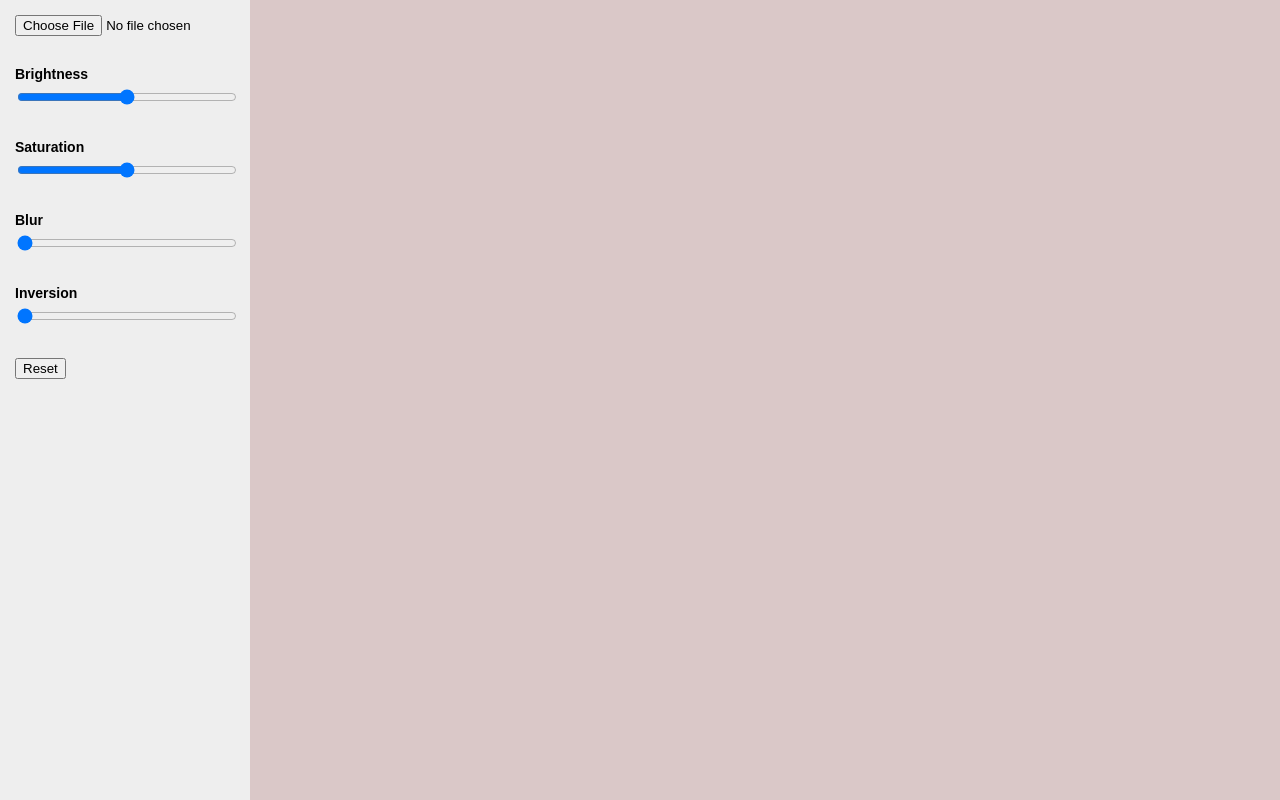
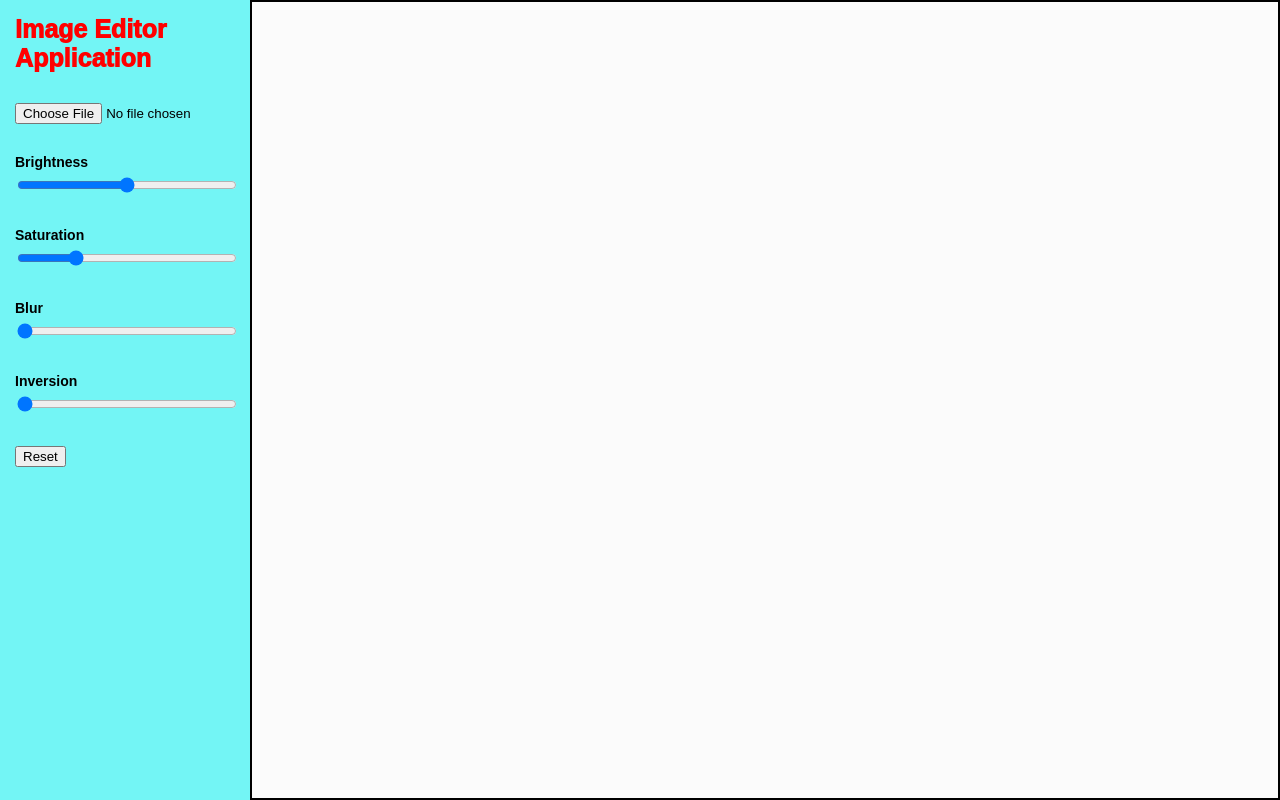
Before and after one commit to devesh-y/Image-editor-application, a plain HTML site: page index.html in a window 1280 px wide. Drawn offline with Linux system fonts and the light colour scheme.

Commit message:
Add files via upload

```diff
--- a/index.html
+++ b/index.html
@@ -11,6 +11,9 @@
     <div class="editor">
         <div class="toolbar">
           <div class="toolbar-item">
+            <header>Image Editor Application</header>
+          </div>
+          <div class="toolbar-item">
             <input type="file" id="imageFileInput" accept="image/png,image/jpeg,image/jpg">
           </div>
           <div class="toolbar-item">
@@ -19,7 +22,7 @@
           </div>
           <div class="toolbar-item">
             <label class="tool-label" for="saturation">Saturation</label>
-            <input class="tool-input" type="range" id="saturation" min="0" max="200">
+            <input class="tool-input" type="range" id="saturation" min="0" max="400">
           </div>
           <div class="toolbar-item">
             <label class="tool-label" for="blur">Blur</label>
--- a/style.css
+++ b/style.css
@@ -1,6 +1,7 @@
 body {
     margin: 0;
     font-family: sans-serif;
+    box-sizing: border-box;
   }
 
   .editor {
@@ -11,7 +12,7 @@ body {
 
   .toolbar {
     width: 250px;
-    background: #eeeeee;
+    background: #73f5f5;
 
   }
 
@@ -19,6 +20,11 @@ body {
     padding: 15px;
   }
 
+  .toolbar-item header{
+    font-size: 25px;
+    font-weight: 1000;
+    color: red;
+  }
   .tool-label {
     display: block;
     margin-bottom: 5px;
@@ -33,7 +39,8 @@ body {
   .image-area {
     flex-grow: 1;
     padding: 20px;
-    background: #dac8c8;
+    border: 2px solid black;
+    background: #fbfbfb;
   }
 
   #canvas {
```
